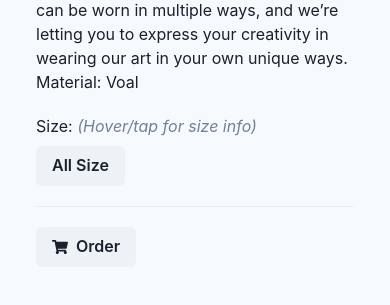
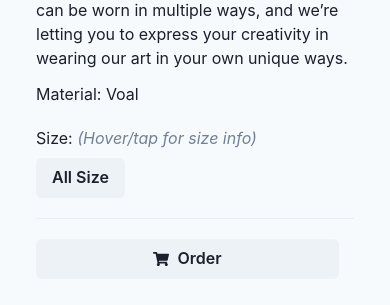
Before and after one commit to farellfaiz/kayana-studio, a React (Create React App) app: page /product/arunika in a window 390 px wide. Shown: the part 531-836 px from the top of the page. Built offline with nearby package versions, Linux system fonts and the light colour scheme.

Commit message:
Fix breakpoints issues

```diff
--- a/src/components/atoms/ProductInfo.js
+++ b/src/components/atoms/ProductInfo.js
@@ -1,7 +1,9 @@
-import { Button, Flex, Heading, Text, Tooltip, Box, Divider } from "@chakra-ui/react"
+import { Button, Flex, Heading, Text, Tooltip, Box, Divider, useBreakpointValue } from "@chakra-ui/react"
 import { FaShoppingCart } from 'react-icons/fa'
 
 const ProductInfo = ({ name, price, size, sizeInfo, desc, material, shopee }) => {
+    const responsiveButtonWidth = useBreakpointValue({ base: "303px", sm: "668px", md: "303px" })
+
     return (
         <Flex flexDir="column" justifyContent="center" alignItems="flex-start">
             <Box paddingTop={2}>
@@ -15,7 +17,7 @@ const ProductInfo = ({ name, price, size, sizeInfo, desc, material, shopee }) =>
             <Text marginTop="3">
                 {desc}
             </Text>
-            <Text>
+            <Text marginTop={3}>
                 Material: {material}
             </Text>
             <Box marginY={5}>
@@ -29,8 +31,8 @@ const ProductInfo = ({ name, price, size, sizeInfo, desc, material, shopee }) =>
                 </Tooltip>
             </Box>
             <Divider />
-            <a href={shopee}>
-                <Button marginY={5} width="100%" leftIcon={<FaShoppingCart />}>
+            <a href={shopee} width="100%">
+                <Button width="1000px" maxWidth={responsiveButtonWidth} marginY={5} leftIcon={<FaShoppingCart />}>
                     Order
                 </Button>
             </a>
--- a/src/components/molecules/Home.js
+++ b/src/components/molecules/Home.js
@@ -4,7 +4,7 @@ import "react-responsive-carousel/lib/styles/carousel.min.css";
 import ReactPlayer from 'react-player'
 
 const Home = () => {
-    const responsiveHeight = useBreakpointValue({ base: "900px", sm: "1000px", md: "1300px" })
+    const responsiveHeight = useBreakpointValue({ base: "1000px", sm: "1100px", md: "1300px" })
     const dynamicSize = useBreakpointValue({ base: "300px", sm: "450px", md: "700px" })
 
     return (
```
